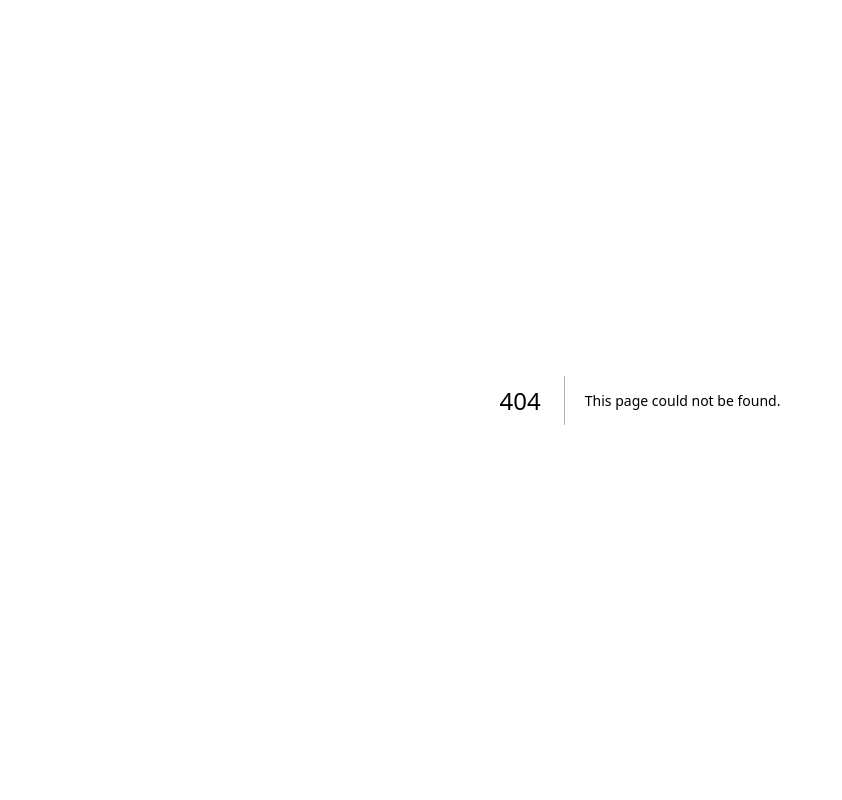
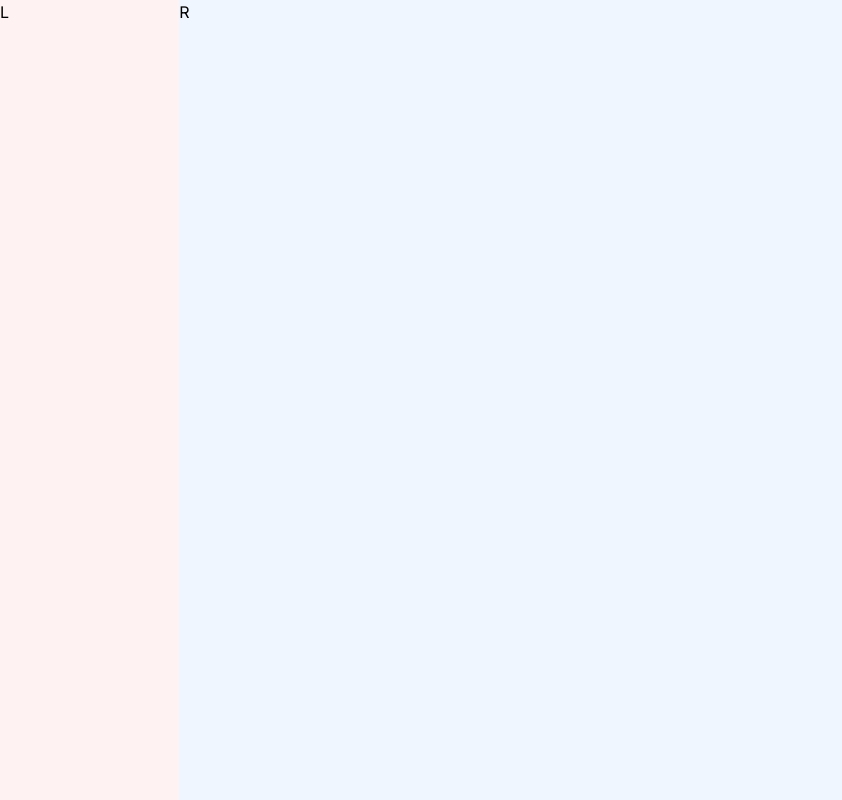
Before and after one commit to A1exsandro/school-management, a Next.js app: page /parent in a window 1280 px wide. Before the commit this address had no page. Shown: the whole page, without its empty margins (0-842 px from the left). Built offline with nearby package versions, Linux system fonts and the light colour scheme.

Commit message:
feat: initial structure

```diff
--- /dev/null
+++ b/src/app/(dashboard)/layout.tsx
@@ -0,0 +1,16 @@
+
+export default function DashboardLayout({
+  children,
+}: Readonly<{
+  children: React.ReactNode;
+}>) {
+  return (
+    <div className="h-screen flex">
+      {/* LEFT */}
+      <div className="w-[14%] md:w-[8%] lg:w-[16%] xl:w-[14%] bg-red-50">L</div>
+
+      {/* RIGHT */}
+      <div className="w-[86%] md:w-[92%] lg:w-[84%] xl:w-[86%] bg-blue-50">R</div>
+    </div>
+  );
+}
--- /dev/null
+++ b/src/app/(dashboard)/parent/page.tsx
@@ -0,0 +1,8 @@
+
+const ParentPage = () => {
+  return (
+    <div className="">ParentPage</div>
+  )
+}
+
+export default ParentPage
--- /dev/null
+++ b/src/app/(dashboard)/student/page.tsx
@@ -0,0 +1,7 @@
+const StudentPage = () => {
+  return (
+    <div className="">StudentPage</div>
+  )
+}
+
+export default StudentPage
--- /dev/null
+++ b/src/app/(dashboard)/teacher/page.tsx
@@ -0,0 +1,7 @@
+const TeacherPage = () => {
+  return (
+    <div className="">TeacherPage</div>
+  )
+}
+
+export default TeacherPage
--- /dev/null
+++ b/src/app/admin/page.tsx
@@ -0,0 +1,8 @@
+
+const AdminPage = () => {
+  return (
+    <div className="">AdminPage</div>
+  )
+}
+
+export default AdminPage
--- /dev/null
+++ b/src/app/sign-in/page.tsx
@@ -0,0 +1,7 @@
+const LoginPage = () => {
+  return (
+    <div className="">LoginPage</div>
+  )
+}
+
+export default LoginPage
```
